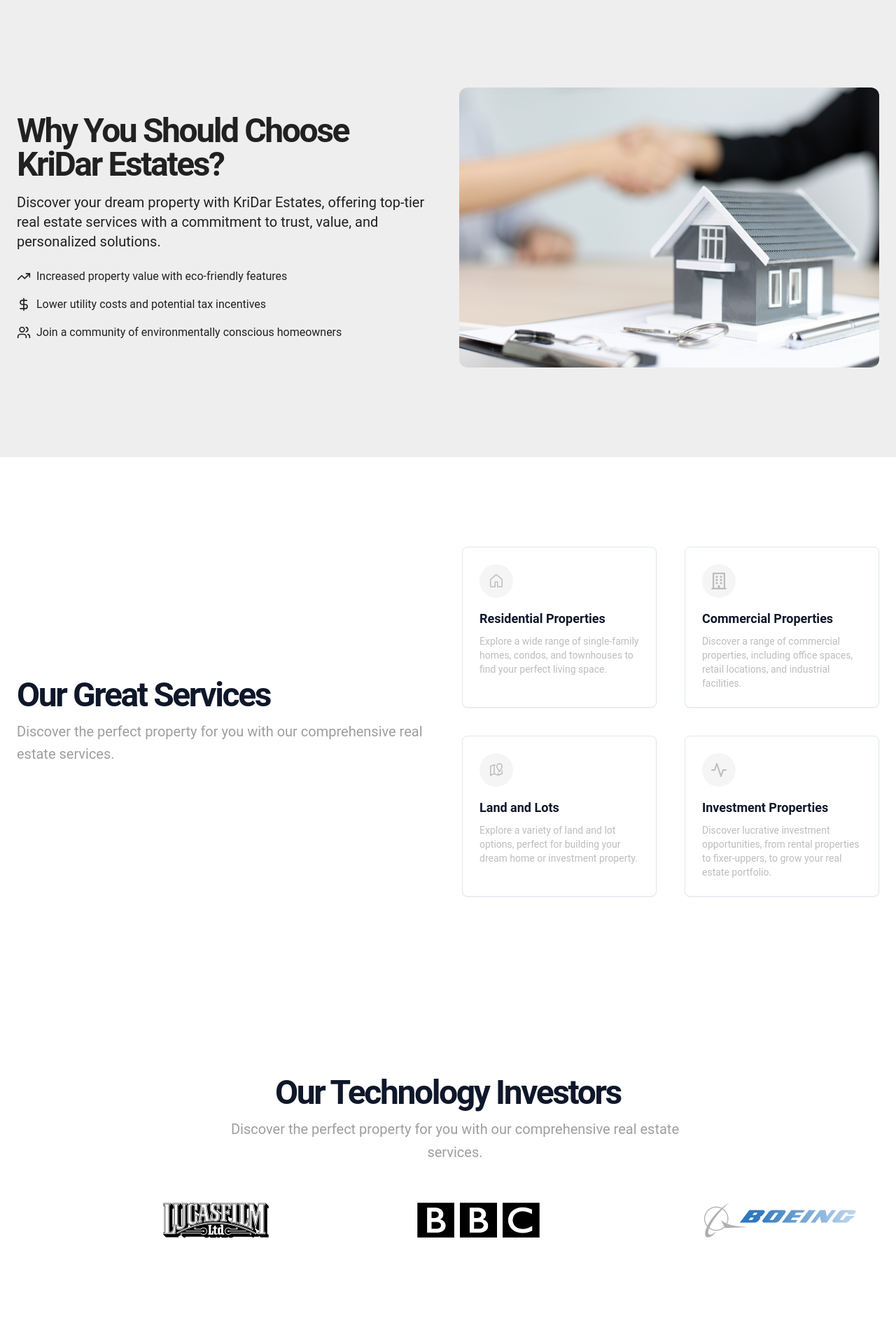
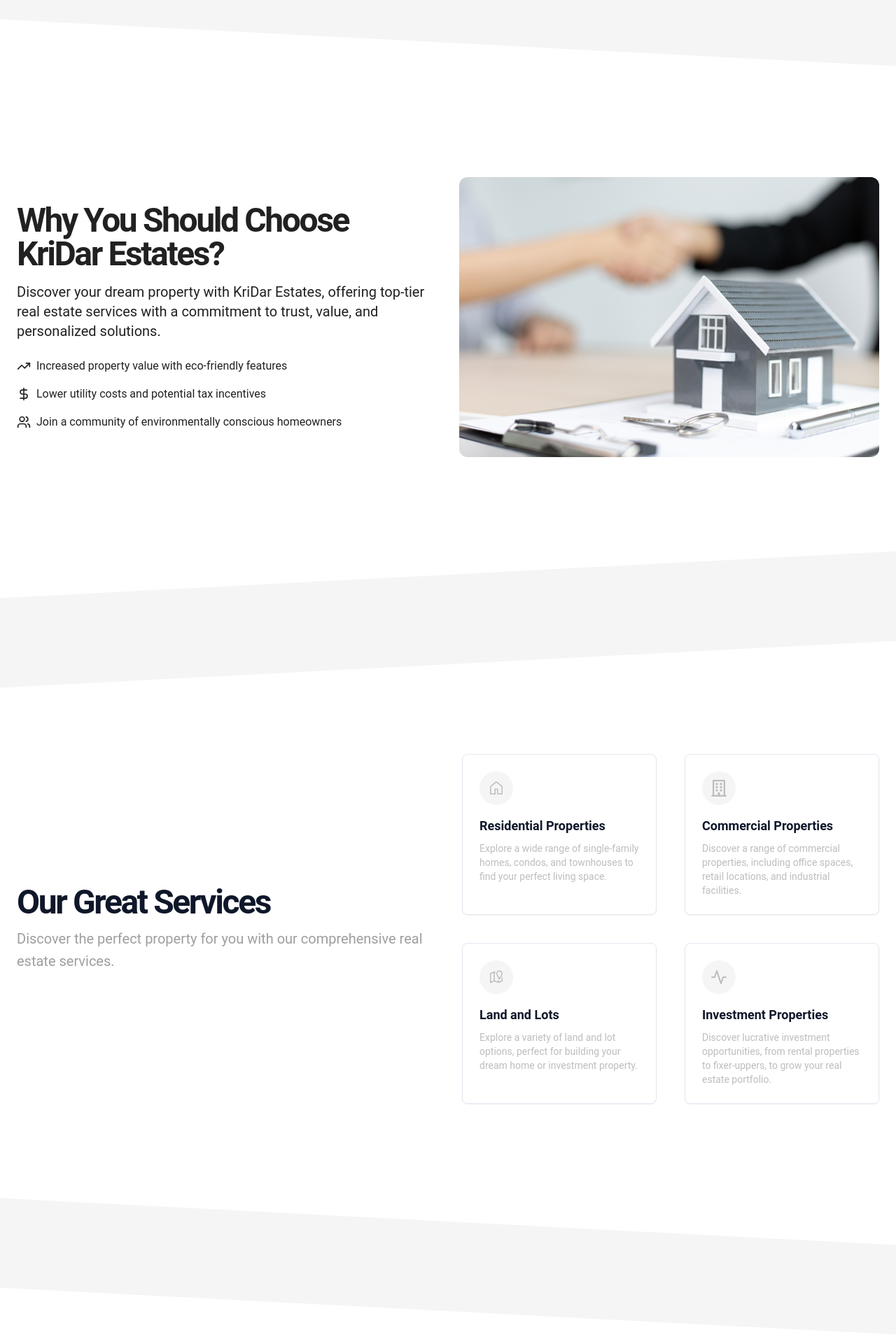
Before and after one commit to BMBachir/Mern-real-estate-website, a React (Vite) app in the folder client/: page / in a window 1280 px wide. Shown: the part 1560-3480 px from the top of the page at 70% size. Built offline with nearby package versions, Linux system fonts and the light colour scheme; no server answers.

Commit message:
seperation UI

```diff
--- a/client/src/pages/Home.jsx
+++ b/client/src/pages/Home.jsx
@@ -55,6 +55,9 @@
       <div className="relative h-16 mt-10">
         <div className="absolute inset-0 w-full h-full transform -skew-y-3 bg-gray-100"></div>
       </div>
+      <div className="relative h-16 ">
+        <div className="absolute inset-0 w-full h-full transform -skew-y-3 bg-gray-100"></div>
+      </div>
       <section className="py-12 md:py-16 lg:py-20 mt-10">
         <div className="container mx-auto px-4">
           <div className="mb-8 text-center">
@@ -74,8 +77,11 @@
       <div className="relative h-16 mt-10">
         <div className="absolute inset-0 w-full h-full transform skew-y-3 bg-gray-100"></div>
       </div>
+      <div className="relative h-16 ">
+        <div className="absolute inset-0 w-full h-full transform skew-y-3 bg-gray-100"></div>
+      </div>
 
-      <section className="w-full mt-16 py-12 md:py-24 lg:py-32 bg-gray-200 text-primary-foreground">
+      <section className="w-full mt-16 py-12   md:py-24 lg:py-32  text-primary-foreground">
         <div className="container px-4 md:px-6">
           <div className="grid grid-cols-1 md:grid-cols-2 gap-8 items-center">
             <div className="text-gray-900">
@@ -106,18 +112,25 @@
                 </li>
               </ul>
             </div>
-            <div className="relative h-[400px] rounded-lg overflow-hidden">
+            <div className="relative rounded-lg overflow-hidden">
               <img
                 alt="Eco-friendly home"
                 src={ChooseUs}
                 layout="fill"
                 objectFit="cover"
-                className="rounded-xl"
+                className="rounded-xl "
               />
             </div>
           </div>
         </div>
       </section>
+
+      <div className="relative h-16 mt-10">
+        <div className="absolute inset-0 w-full h-full transform -skew-y-3 bg-gray-100"></div>
+      </div>
+      <div className="relative h-16 ">
+        <div className="absolute inset-0 w-full h-full transform -skew-y-3 bg-gray-100"></div>
+      </div>
 
       <section className="w-full py-12 md:py-24 lg:py-32">
         <div className="container grid items-center gap-6 px-4 md:px-6 lg:grid-cols-2 lg:gap-10">
@@ -182,6 +195,13 @@
           </div>
         </div>
       </section>
+
+      <div className="relative h-16 mt-10">
+        <div className="absolute inset-0 w-full h-full transform skew-y-3 bg-gray-100"></div>
+      </div>
+      <div className="relative h-16 ">
+        <div className="absolute inset-0 w-full h-full transform skew-y-3 bg-gray-100"></div>
+      </div>
       <section className="w-full py-12 md:py-24 lg:py-32">
         <div className="flex flex-col items-center justify-center ">
           <div className="space-y-3 space-x-5 text-center mb-14">
@@ -237,6 +257,13 @@
           </div>
         </Marquee>
       </section>
+
+      <div className="relative h-16 mt-10">
+        <div className="absolute inset-0 w-full h-full transform -skew-y-3 bg-gray-100"></div>
+      </div>
+      <div className="relative h-16 ">
+        <div className="absolute inset-0 w-full h-full transform -skew-y-3 bg-gray-100"></div>
+      </div>
       <section className="w-full py-12 md:py-24 lg:py-32">
         <div className="container px-4 md:px-6">
           <div className="  space-y-4 text-center">
@@ -316,6 +343,12 @@
           </div>
         </div>
       </section>
+      <div className="relative h-16 mt-10">
+        <div className="absolute inset-0 w-full h-full transform skew-y-3 bg-gray-100"></div>
+      </div>
+      <div className="relative h-16">
+        <div className="absolute inset-0 w-full h-full transform skew-y-3 bg-gray-100"></div>
+      </div>
     </div>
   );
 };
```
